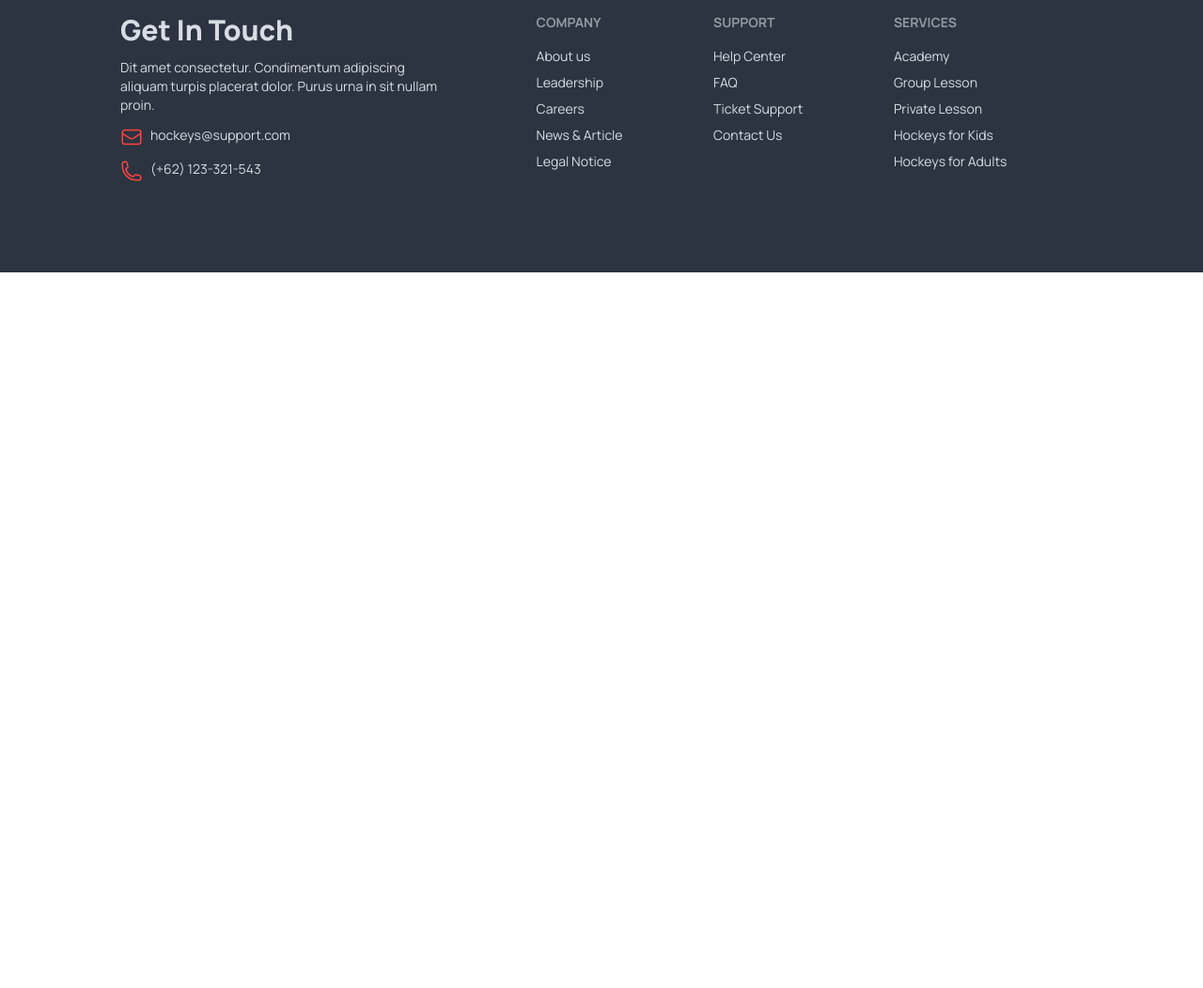
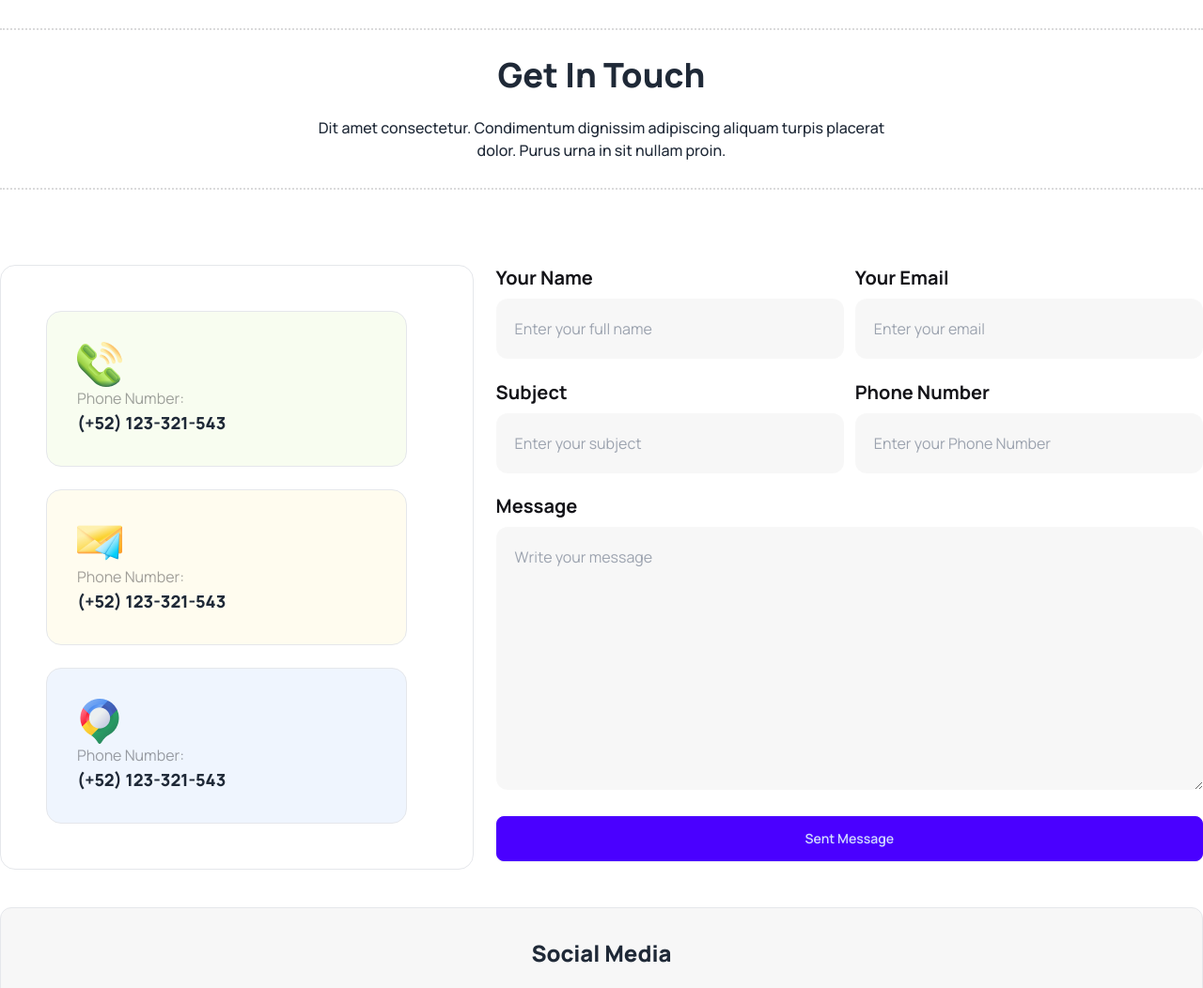
Before and after one commit to RIRony9898/assignment-3-web9-4173, a plain HTML site: page index.html in a window 1280 px wide. Shown: the part 4873-5925 px from the top of the page at 94% size. Before the commit the page ends 5163 px from the top, so only its background shows below. Drawn offline with nearby package versions, Linux system fonts and the light colour scheme.

Commit message:
get in touch section finished

```diff
--- a/index.html
+++ b/index.html
@@ -18,6 +18,8 @@
       href="https://fonts.googleapis.com/css2?family=Manrope:wght@300;400;500;600;700;800&display=swap"
       rel="stylesheet"
     />
+    <!-- font awesome cdn -->
+    <script src="https://kit.fontawesome.com/7f2717fb73.js" crossorigin="anonymous"></script>
     <!-- Custom Tailwind CSS -->
     <script>
       tailwind.config = {
@@ -896,7 +898,7 @@
       <!-- Our new product section end -->
 
       <!-- Clients question section start -->
-      <section>
+      <section  class="my-6 lg:my-28">
         <!-- section description -->
         <div
           class="text-center space-y-6 mb-20 border-y-2 border-[#0d0d1226] border-dotted py-7"
@@ -959,7 +961,104 @@
       <!-- Clients question section end -->
 
       <!-- Get in touch section start -->
-      <section></section>
+      <section  class="my-6 lg:my-28">
+        <div
+          class="text-center space-y-6 mb-20 border-y-2 border-[#0d0d1226] border-dotted py-7"
+        >
+          <h2 class="text-4xl font-extrabold">Get In Touch</h2>
+          <p class="font-medium px-4 lg:px-80">
+            Dit amet consectetur. Condimentum dignissim adipiscing aliquam
+            turpis placerat dolor. Purus urna in sit nullam proin.
+          </p>
+        </div>
+        <!-- section content -->
+        <div>
+          <!--upper section  -->
+          <div class="flex gap-6">
+            <!-- contact list section -->
+            <div class="border rounded-2xl p-12 space-y-6 w-2/5">
+              <!-- card-1 -->
+              <div class="p-8 w-96 border rounded-2xl bg-[#bced6d1a]">
+                <img src="./assets/Images/get-in-touch-1.png" alt="" />
+                <p class="text-[#13131866]">Phone Number:</p>
+                <p class="font-extrabold text-lg">(+52) 123-321-543</p>
+              </div>
+              <!-- card-1 -->
+              <div class="p-8 w-96 border rounded-2xl bg-[#fddd5f1a]">
+                <img src="./assets/Images/get-in-touch-2.png" alt="" />
+                <p class="text-[#13131866]">Phone Number:</p>
+                <p class="font-extrabold text-lg">(+52) 123-321-543</p>
+              </div>
+              <!-- card-1 -->
+              <div class="p-8 w-96 border rounded-2xl bg-[#629cf31a]">
+                <img src="./assets/Images/get-in-touch-3.png" alt="" />
+                <p class="text-[#13131866]">Phone Number:</p>
+                <p class="font-extrabold text-lg">(+52) 123-321-543</p>
+              </div>
+            </div>
+            <!-- form section -->
+            <div class="grid grid-cols-2 gap-3 justify-between w-3/5">
+              <div>
+                <h4 class="font-bold text-xl text-[#131318] mb-2">Your Name</h4>
+                <input
+                  class="p-5 bg-[#13131808] rounded-xl w-full"
+                  type="text"
+                  placeholder="Enter your full name"
+
+                />
+              </div>
+              <div>
+                <h4 class="font-bold text-xl text-[#131318] mb-2">Your Email</h4>
+                <input
+                  class="p-5 bg-[#13131808] rounded-xl w-full"
+                  type="email"
+                  placeholder="Enter your email"
+                />
+              </div>
+              <div>
+                <h4 class="font-bold text-xl text-[#131318] mb-2">Subject</h4>
+                <input
+                  class="p-5 bg-[#13131808] rounded-xl w-full"
+                  type="text"
+                  placeholder="Enter your subject"
+                />
+              </div>
+              <div>
+                <h4 class="font-bold text-xl text-[#131318] mb-2">Phone Number</h4>
+                <input
+                  class="p-5 bg-[#13131808] rounded-xl w-full"
+                  type="text"
+                  placeholder="Enter your Phone Number"
+                />
+              </div>
+              <div class="col-span-2">
+                <h4 class="font-bold text-xl text-[#131318] mb-2">Message</h4>
+                <textarea
+                  name=""
+                  placeholder="Write your message"
+                  id=""
+                  rows="10"
+                  class="p-5 bg-[#13131808] rounded-xl w-full"
+                ></textarea>
+              </div>
+              <div class="col-span-2">
+                <button class="btn btn-primary w-full">Sent Message</button>
+              </div>
+            </div>
+          </div>
+          <!-- social media section -->
+          <div class="border rounded-xl bg-[#13131808] text-center space-y-6 p-8 mt-10">
+            <h5 class="font-extrabold text-2xl">Social Media</h5>
+            <div class="space-x-6 text-2xl">
+              <i class="fa-brands fa-twitter"></i>
+              <i class="fa-brands fa-facebook"></i>
+              <i class="fa-brands fa-instagram"></i>
+              <i class="fa-brands fa-github"></i>
+            </div>
+
+          </div>
+        </div>
+      </section>
       <!-- Get in touch section end -->
     </main>
     <!-- Main End -->
```
